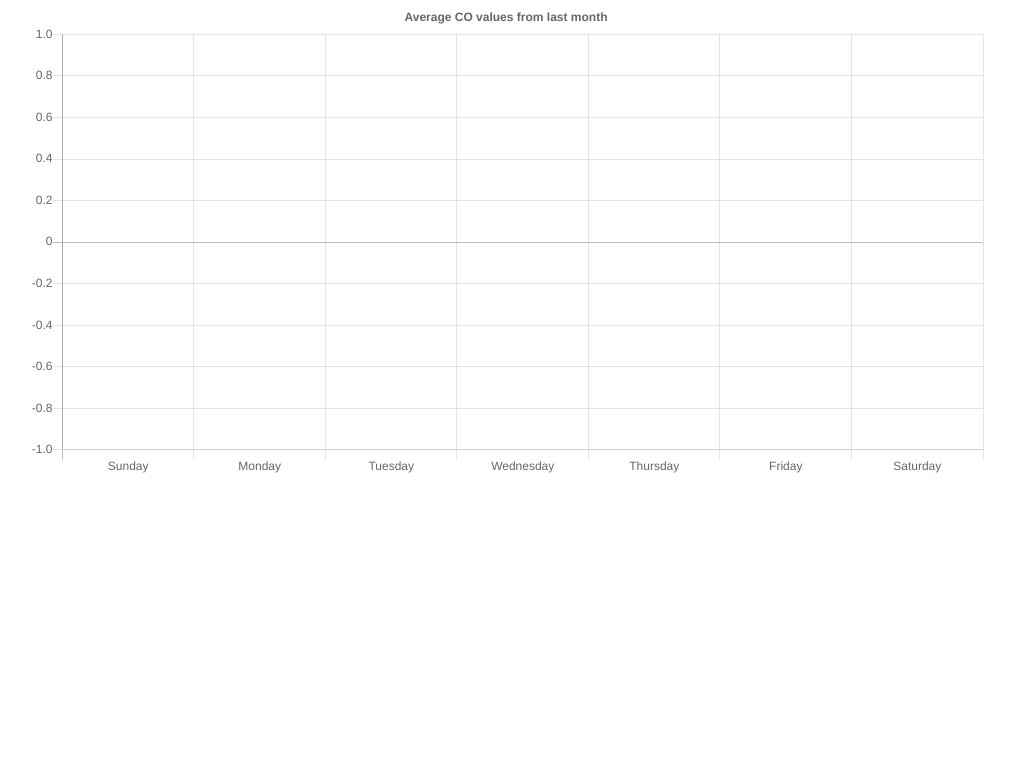
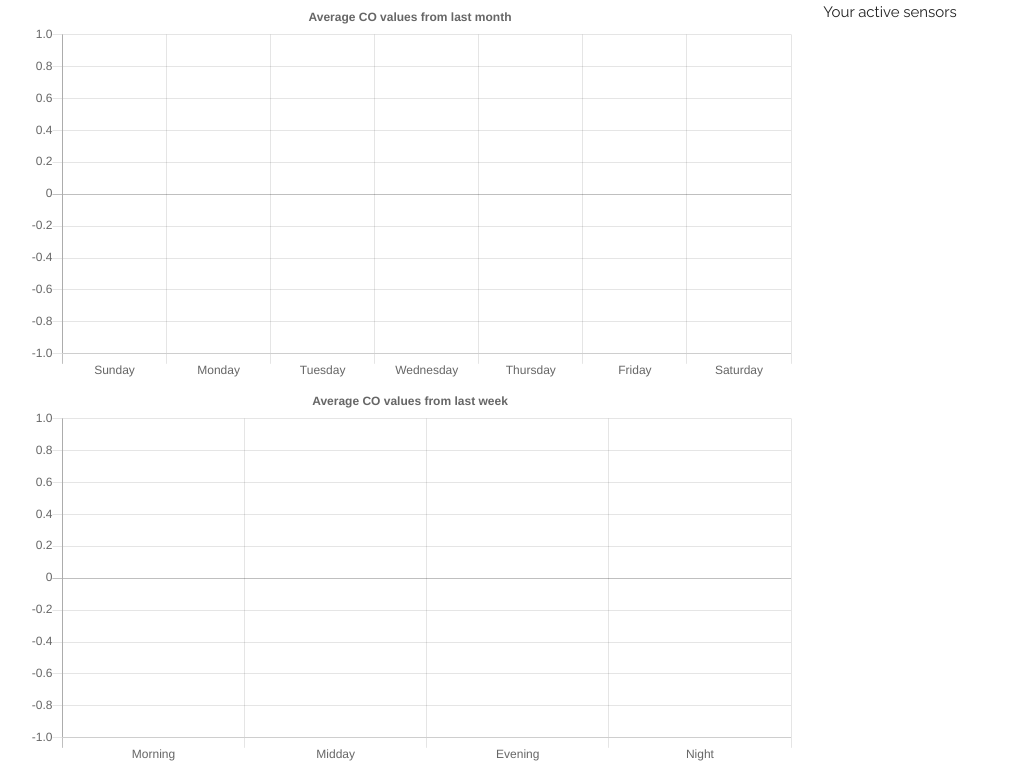
Before and after one commit to mpralat/co-sensor-server, a Django app: page /statistics/ in a window 1280 px wide. Shown: the part 67-842 px from the top of the page, without its empty margins (134-1149 px from the left). Before the commit the page ends 540 px from the top, so only its background shows below. Run offline with Django 3.2, Linux system fonts and the light colour scheme; the visitor is signed in with stand-in values (Sample User, id 1); data that the repository does not hold is empty; some libraries are stand-ins or nearby versions.

Commit message:
Add week average

```diff
--- a/stats/static/stats/css/style.css
+++ b/stats/static/stats/css/style.css
@@ -1,15 +1,52 @@
 .dangerous {
-    color: #ff2f2f;
+    background: #ff2f2f;
 }
 
 .medium {
-    color: #ffa22f
+    background: #ffe12f;
 }
 
 .normal {
-    color: #ffe12f
+    background: #ccff66;
 }
 
 .healthy {
-    color: #2ae5c4
+    background: #4dff4d;
 }
+.box {
+    font-size: small;
+    font-weight: 100;
+    font-family: Raleway,HelveticaNeue,"Helvetica Neue",Helvetica,Arial,sans-serif;
+    color: #222;
+    height: 70px;
+    text-align: center;
+    vertical-align: middle;
+    line-height: 70px;
+    border: 1px solid white;
+}
+
+#wrapper {
+    margin: 0;
+    padding: 0;
+    width: 100%;
+    height: auto;
+    display: inline-block;
+}
+
+#avg_chart {
+    width: 80%;
+    height:  100%;
+    float:left; /* add this */
+    position: relative;
+}
+
+
+#sensors_indicators {
+    overflow-y: auto;
+    overflow-x: hidden;
+    height: 100%;
+}
+
+.block-center {
+  padding: 0;
+}
--- a/stats/static/stats/js/avg_chart.js
+++ b/stats/static/stats/js/avg_chart.js
@@ -1,12 +1,17 @@
-function createAvgChart() {
-    var canvas = document.getElementById('chart');
+var basic_color = "#B0B0B0";
+var today_color = "#696969";
+var weekdays = ['Sunday', 'Monday', 'Tuesday', 'Wednesday', 'Thursday', 'Friday', 'Saturday'];
+var daytimes = ['Morning', 'Midday', 'Evening', 'Night'];
+var daytimes_colors = {"dangerous": "#ff2f2f", "medium": "#ffe12f","normal": "#ccff66", "healthy": "#4dff4d" };
+
+function createAvgChart(colors, labels, data_to_insert, title, canvas) {
     var datasets = [{
-        data: averages,
-        backgroundColor: ["#3e95cd", "#8e5ea2","#3cba9f","#e8c3b9","#c45850"]
+        data: data_to_insert,
+        backgroundColor: colors
     }];
 
     var data = {
-        labels: ['Sunday', 'Monday', 'Tuesday', 'Wednesday', 'Thursday', 'Friday', 'Saturday'],
+        labels: labels,
         datasets: datasets
     };
 
@@ -14,7 +19,7 @@ function createAvgChart() {
        legend: { display: false },
         title: {
             display: true,
-            text: 'Average CO values from last month'
+            text: title
       }
     };
 
@@ -25,16 +30,64 @@ function createAvgChart() {
     });
 }
 
+function addAvgValue(timestamp, value){
+    weekday_index = getWeekDayNumber(timestamp);
+    daytime_index = getDaytime(timestamp);
+    updateChart(avg_chart, weekday_index, value, averages, counts);
+    updateChart(week_avg_chart, daytime_index, value, daytime_avgs, daytime_counts);
+}
+
+function updateChart(chart, index, value, avgs, counts) {
+    console.log(avgs[index]);
+    counts[index] += 1;
+    avgs[index] = (avgs[index] * counts[index] + value) / counts[index];
+    chart.data.datasets[0].data = avgs;
+    chart.update();
+}
+
+// MONTH AVG
 function getWeekDayNumber(timestamp) {
     var d = new Date(Date.parse(timestamp + "Z"));
     return d.getDay();
 }
+function createMonthAvgChart() {
+    var canvas = document.getElementById('chart');
+    var colors = prepareColours();
+    return createAvgChart(colors, weekdays, averages, 'Average CO values from last month', canvas);
+}
 
-function addAvgValue(chart, timestamp, value){
-    index = getWeekDayNumber(timestamp);
-    index = getWeekDayNumber(timestamp);
-    counts[index] += 1;
-    averages[index] = (averages[index] * counts[index] + value) / counts[index];
-    chart.data.datasets[0].data = averages;
-    chart.update();
+// WEEK AVG
+function getDaytime(timestamp) {
+    var d = new Date(Date.parse(timestamp + "Z"));
+    var hour = d.getHours();
+    if (hour > 6 && hour <= 12)
+        return 0;
+    else if (hour > 12 && hour <= 18)
+        return 1;
+    else if (hour > 18 && hour <= 24)
+        return 2;
+    return 3;
 }
+
+function prepareColours() {
+    var d = new Date();
+    var dayOfWeek = d.getDay();
+    var backgrounds = Array(7).fill(basic_color);
+    backgrounds[dayOfWeek] = today_color;
+    return backgrounds;
+}
+
+function prepareDaytimeColours(data) {
+    var labels = [];
+    for (var i=0; i < data.length; i++) {
+        labels.push(daytimes_colors[getStyle(data[i])]);
+    }
+    return labels;
+}
+
+function createWeekAvgChart() {
+    var canvas = document.getElementById('week_chart');
+    var data = daytime_avgs;
+    var colors = prepareDaytimeColours(daytime_avgs);
+    return createAvgChart(colors, daytimes, data, "Average CO values from last week", canvas);
+}
--- a/stats/static/stats/js/stats.js
+++ b/stats/static/stats/js/stats.js
@@ -3,10 +3,13 @@ document.addEventListener("DOMContentLoaded", function() {
 });
 
 var avg_chart = null;
+var week_avg_chart = null;
 var sockets = [];
+var critical_value = 5.0;
 
 function main() {
-    avg_chart = createAvgChart();
+    avg_chart = createMonthAvgChart();
+    week_avg_chart = createWeekAvgChart();
     sockets = createSockets();
 }
 
@@ -25,7 +28,7 @@ function createSockets() {
         port = ':' + window.location.port;
     }
 
-    for (i = 0; i < sensors_nums.length; i++) {
+    for (var i = 0; i < sensors_nums.length; i++) {
         num = sensors_nums[i];
         socket = createSingleSocket(num, protocol, port, sufix);
         socket.consumeMessage = consumeData;
@@ -45,11 +48,10 @@ function parseMessage(message) {
     var data = JSON.parse(message.data);
     var parsed_url = message.target.url.split('/');
     var serial_num = parsed_url[parsed_url.length - 2];
-    socket.consumeMessage(data, serial_num);
+    this.consumeMessage(data, serial_num);
 }
 
 function consumeData(data, serial_num) {
-    console.log(serial_num);
     var frames = data;
     if (!(frames instanceof Array)) {
         frames = [frames];
@@ -57,11 +59,28 @@ function consumeData(data, serial_num) {
     frames.forEach(function(frame){
         var value = parseFloat(frame['value']);
         var timestamp = new Date(Date.parse(frame['timestamp']));
-        addAvgValue(avg_chart, timestamp, value);
-        // refreshCurrentValue(value, serial_num);
+        addAvgValue(timestamp, value);
+        refreshCurrentValue(value, serial_num);
     });
 }
 
+function roundUp(num, precision) {
+  precision = Math.pow(10, precision);
+  return Math.ceil(num * precision) / precision
+}
+
+function getStyle(value) {
+    if (value < 5)
+        return "healthy";
+    else if (value < 9)
+        return "normal";
+    else if (value < 24)
+        return "medium";
+    return "dangerous";
+}
+
 function refreshCurrentValue(value, serial_num) {
-    console.log(value, serial_num)
+    var div = document.getElementById(serial_num);
+    div.innerHTML = sensors_data[serial_num] + ": " + roundUp(value, 2);
+    div.className = getStyle(value) + " box";
 }
--- a/stats/templates/stats/main_statistics.html
+++ b/stats/templates/stats/main_statistics.html
@@ -3,21 +3,39 @@
 {% load static widget_tweaks %}
 
 {% block header %}
-    <link rel="stylesheet" href="{% static "sensors/css/style.css" %}">
+   <link rel="stylesheet" type="text/css" href="{% static 'stats/css/style.css' %}" />
     <script type="text/javascript">
-    averages = {{ averages }};
-    sensors_nums = {{ sensor_labels | safe }};
-    counts = {{ counts }};
+    var averages = {{ averages }};
+    var sensors_data = {{ sensors_data | safe }};
+    var sensors_nums = {{ sensors_labels | safe }};
+    var counts = {{ counts }};
+    var daytime_avgs = {{ daytime_avgs | safe }};
+    var daytime_counts = {{ daytime_counts | safe }};
+    {#var predictions = {{ predictions | safe }};#}
     </script>
 
     <script src="https://cdnjs.cloudflare.com/ajax/libs/Chart.js/2.5.0/Chart.bundle.js"></script>
     <script src="{%  static 'stats/js/avg_chart.js' %}"></script>
+    <script src="{%  static 'stats/js/week_avg_chart.js' %}"></script>
     <script src="{% static 'stats/js/stats.js' %}"></script>
 {% endblock %}
 
 {% block content %}
-    <canvas id="chart" width="200" height="100"></canvas>
-    {% for sensor in sensor_labels %}
-        <div id={{ sensor }}></div>
-    {% endfor %}
+    <div id="wrapper">
+        <div id="avg_chart">
+            <canvas id="chart" width="200" height="100"></canvas>
+        </div>
+        <div id="sensors_indicators">
+        <div id="sensors_header">Your active sensors</div>
+            {% for sensor in sensors_labels %}
+                <div id={{ sensor }}></div>
+            {% endfor %}
+        </div>
+    </div>
+    <div id="wrapper">
+        <div id="avg_chart">
+            <canvas id="week_chart" width="200" height="100"></canvas>
+        </div>
+    </div>
+
 {% endblock %}
--- a/stats/urls.py
+++ b/stats/urls.py
@@ -3,5 +3,5 @@ from django.conf.urls import url
 from stats.views import show_week_stats
 
 urlpatterns = [
-    url(r'^$', show_week_stats, name='statistics'),
+    url(r'^$', show_week_stats, name='statistics')
 ]
--- a/stats/views.py
+++ b/stats/views.py
@@ -1,62 +1,98 @@
 import datetime
 
+import numpy as np
 from django.db.models import Count, Avg
 from django.db.models.functions import ExtractWeekDay
 from django.shortcuts import render
+from sklearn import linear_model
 
 from sensors.models import Sensor, SensorData
 
-def _get_sensors_serial_nums(owner):
+
+def _get_sensors_data(owner):
     sensors = Sensor.objects.filter(owner=owner)
-    return [sensor.serial_number for sensor in sensors]
+    return {sensor.serial_number: sensor.name for sensor in sensors}
 
-def show_week_stats(request):
-    sensor_labels = _get_sensors_serial_nums(request.user)
+
+def _prepare_data_array(iterable, item):
+    result_arr = [0] * 8
+    for val in iterable:
+        index = int(val.get(item))
+        result_arr.insert(index, val.get('value'))
+    return result_arr
+
+def _prepare_month_stats(sensors_labels):
     sensor_data_filtered = SensorData.objects.filter(
-        sensor__serial_number__in=sensor_labels,
+        sensor__serial_number__in=sensors_labels,
         timestamp__gte=datetime.datetime.today() - datetime.timedelta(days=30)
     )
     averages = sensor_data_filtered.annotate(
         weekday=ExtractWeekDay('timestamp')).values('weekday').annotate(value=Avg('value')).order_by()
     counters = sensor_data_filtered.annotate(
-            weekday=ExtractWeekDay('timestamp')).values('weekday').annotate(value=Count('value')).order_by()
-    avgs = [0] * 8
-    counts = [0] * 8
-    for val in averages:
-        index = int(val.get('weekday'))
-        avgs.insert(index, val.get('value'))
-    for val in counters:
-        index = int(val.get('weekday'))
-        counts.insert(index, val.get('value'))
+        weekday=ExtractWeekDay('timestamp')).values('weekday').annotate(value=Count('value')).order_by()
+    avgs = _prepare_data_array(averages, 'weekday')
+    counts = _prepare_data_array(counters, 'weekday')
+    return {'averages': avgs[1:], 'counts': counts[1:]}
 
-    return render(request, "stats/main_statistics.html", {
-        'averages': avgs[1:],
-        'counts': counts[1:],
-        'sensor_labels': sensor_labels
-    })
 
-def get_sensor_list(user):
-    objects = Sensor.objects.filter(owner=user)
-    return [sensor.serial_number for sensor in objects]
-    # return objects
+def _count_average(data):
+    return float(sum(data)/max(len(data),1))
 
-def get_danger_level(value):
-    levels = {
-        'medium': (9, 24),
-        'normal': (5, 9),
-        'healthy': (0 ,5)
-    }
-    for level, (lower, upper) in levels.items():
-        if  lower < value <= upper:
-            return level
-    return 'dangerous'
 
-def get_average_from_last_month(request):
-    sensors = Sensor.objects.filter(owner=request.user)
-    data = SensorData.objects.filter(
-        sensor_in=sensors,
+def _prepare_week_stats(sensors_labels):
+    week_sensors = SensorData.objects.filter(
+        sensor__serial_number__in=sensors_labels,
         timestamp__gte=datetime.datetime.today() - datetime.timedelta(days=7)
     )
-    return render(request, "stats/main_statistics.html", {
-        'data': data
-    })
+    morning = []
+    midday = []
+    evening = []
+    night = []
+    for item in week_sensors:
+        hour = item.timestamp.hour
+        if  6 < hour <= 12:
+            morning.append(item.value)
+        elif 12 < hour <= 18:
+            midday.append(item.value)
+        elif 18 < hour <= 24:
+            evening.append(item.value)
+        else:
+            night.append(item.value)
+    avgs = [_count_average(morning), _count_average(midday), _count_average(evening), _count_average(night)]
+    counts = [len(morning), len(midday), len(evening), len(night)]
+    return {'daytime_avgs': avgs, 'daytime_counts': counts}
+
+
+def show_week_stats(request):
+    sensors_data = _get_sensors_data(request.user)
+    sensors_labels = list(sensors_data.keys())
+    result_dict = {
+        'sensors_data': sensors_data,
+        'sensors_labels': sensors_labels
+    }
+
+    monthly_data = _prepare_month_stats(sensors_labels)
+    result_dict.update(monthly_data)
+    weekly_data = _prepare_week_stats(sensors_labels)
+    result_dict.update(weekly_data)
+    return render(request, "stats/main_statistics.html", result_dict)
+
+
+def calculate_regression(sensors_labels):
+    predictions = {}
+    for sensor in sensors_labels:
+        sensor_data_filtered = SensorData.objects.filter(
+            sensor__serial_number=sensor,
+            timestamp__gte=datetime.datetime.today() - datetime.timedelta(days=7)
+        )
+
+        x_data = np.matrix([int(item.timestamp.strftime("%s")) * 1000 for item in sensor_data_filtered])
+        x_data = x_data.transpose()
+        y_data = [float(item.value) for item in sensor_data_filtered]
+
+        regr = linear_model.LinearRegression()
+        regr.fit(x_data, y_data)
+        tomorrow_date = datetime.datetime.now() + datetime.timedelta(days=1)
+        tomorrow = int(tomorrow_date.strftime("%s")) * 1000
+        predictions[sensor] = regr.predict(tomorrow)
+    return
```
Also changed, not shown: sensors/consumers.py (+30 -2 lines).
